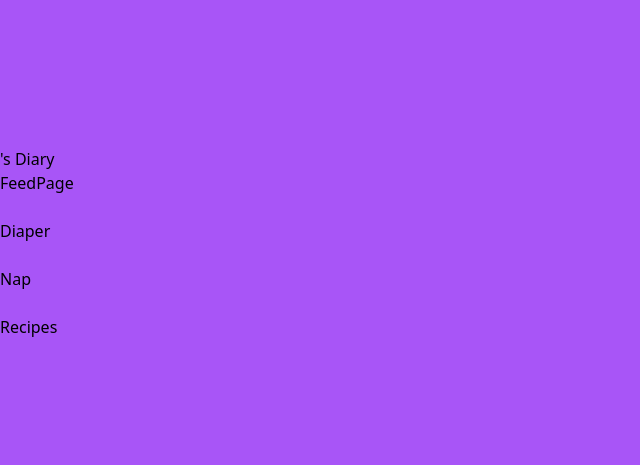
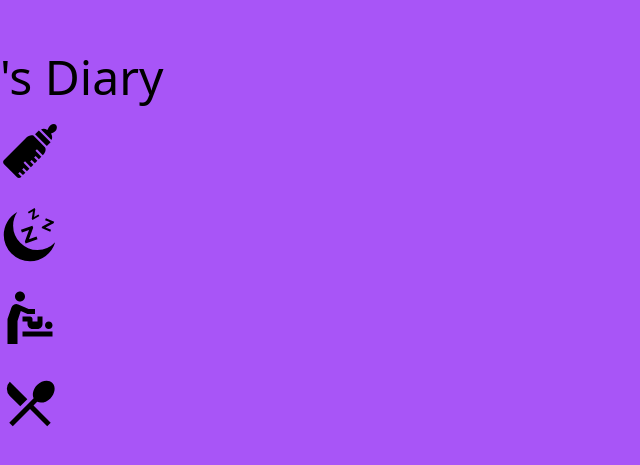
Before and after one commit to desmondtansl/baby-diary, a React (Vite) app: page /MainPage in a window 1280 px wide. Shown: the part 157-622 px from the top of the page, without its empty margins (0-640 px from the left). Built offline with nearby package versions, Linux system fonts and the light colour scheme.

Commit message:
more css done

```diff
--- a/package.json
+++ b/package.json
@@ -11,6 +11,7 @@
   "dependencies": {
     "react": "^18.2.0",
     "react-dom": "^18.2.0",
+    "react-icons": "^4.6.0",
     "react-router-dom": "^6.4.3"
   },
   "devDependencies": {
--- /dev/null
+++ b/src/Components/Icons.jsx
@@ -0,0 +1,28 @@
+import { GiBabyBottle, GiNightSleep } from "react-icons/gi";
+import { MdBabyChangingStation, MdRestaurantMenu } from "react-icons/md";
+import { Link } from "react-router-dom";
+
+const Icons = () => {
+    return (
+        <div className=" justify-center flex flex-col gap-6">
+            <Link to="/Feedpage">
+            <MenuIcons text="Feeding Time" icon={<GiBabyBottle size="60"/>} />
+            </Link>
+            <MenuIcons icon={<GiNightSleep size="60"/>} />
+            <Link to="/Diaper">
+            <MenuIcons text="Diaper Change" icon={<MdBabyChangingStation size="60"/>} />
+            </Link>
+            <MenuIcons icon={<MdRestaurantMenu size="60" />} />
+        </div>
+    );
+};
+
+const MenuIcons = ({ icon, text = "tooltip"}) => (
+    <div className="menu icon group">
+        {icon}
+        <span className="menu-tooltip group-hover:scale-100">
+            {text}
+        </span>
+    </div>
+);
+export default Icons;
--- a/src/Pages/LandingPage.jsx
+++ b/src/Pages/LandingPage.jsx
@@ -25,17 +25,17 @@ function BabyName ({name, setBabyName}) {
                 onChange={(e) => setBabyName(e.target.value)} value={name}>
                 </input>
             </div>
-            <div class="flex space-x-2 justify-center pt-3">
+            <div className="flex space-x-2 justify-center pt-3">
             <button
             type="submit"
             data-mdb-ripple="true"
             data-mdb-ripple-color="light"
-            class="inline-block px-6 py-2.5 bg-blue-600 text-white font-medium text-xs leading-tight uppercase rounded shadow-md hover:bg-blue-700 hover:shadow-lg focus:bg-blue-700 focus:shadow-lg focus:outline-none focus:ring-0 active:bg-blue-800 active:shadow-lg transition duration-150 ease-in-out"
+            className="inline-block px-6 py-2.5 bg-blue-600 text-white font-medium text-xs leading-tight uppercase rounded shadow-md hover:bg-blue-700 hover:shadow-lg focus:bg-blue-700 focus:shadow-lg focus:outline-none focus:ring-0 active:bg-blue-800 active:shadow-lg transition duration-150 ease-in-out"
             value="next"
             >Next</button>
             </div>
             </form>
         </div>
-    )
+    );
 };
 export default BabyName;
--- a/src/Pages/MainPage.jsx
+++ b/src/Pages/MainPage.jsx
@@ -1,18 +1,12 @@
 import React from "react";
-import { Link } from "react-router-dom";
+import Icons from "../Components/Icons";
 
 function MainPage ({name}) {
     return (
-        <main className= " flex-col bg-purple-500 h-screen flex justify-center">
-        <h1>{name}'s Diary</h1>
-            <Link to = "/FeedPage">FeedPage</Link>
-            <br></br>
-            <Link to = "/Diaper">Diaper</Link>
-            <br></br>
-            <Link to = "/Nap">Nap</Link>
-            <br></br>
-            <Link to = "/Recipes">Recipes</Link>
-        </main>
+        <div className= " flex-col bg-purple-500 h-screen flex justify-center">
+            <h1 className= " text-5xl pb-5">{name}'s Diary</h1>
+                <Icons className=" flex justify-center" />
+        </div>
     )
 };
 export default MainPage;
--- a/src/index.css
+++ b/src/index.css
@@ -1,3 +1,16 @@
 @tailwind base;
 @tailwind components;
 @tailwind utilities;
+
+.menu-tooltip {
+  @apply absolute w-auto p-2 m-2 min-w-max left-14 rounded-md shadow-md
+  text-white bg-gray-900
+  text-xs font-bold
+  transition-all duration-100 scale-0 origin-left;
+}
+
+.menu-hr {
+  @apply bg-gray-200 dark:bg-gray-800
+  border border-gray-200 dark:border-gray-800 rounded-full
+  mx-2;
+}
```
Also changed, not shown: 1 other file (tests, documents, lock files or other folders).
